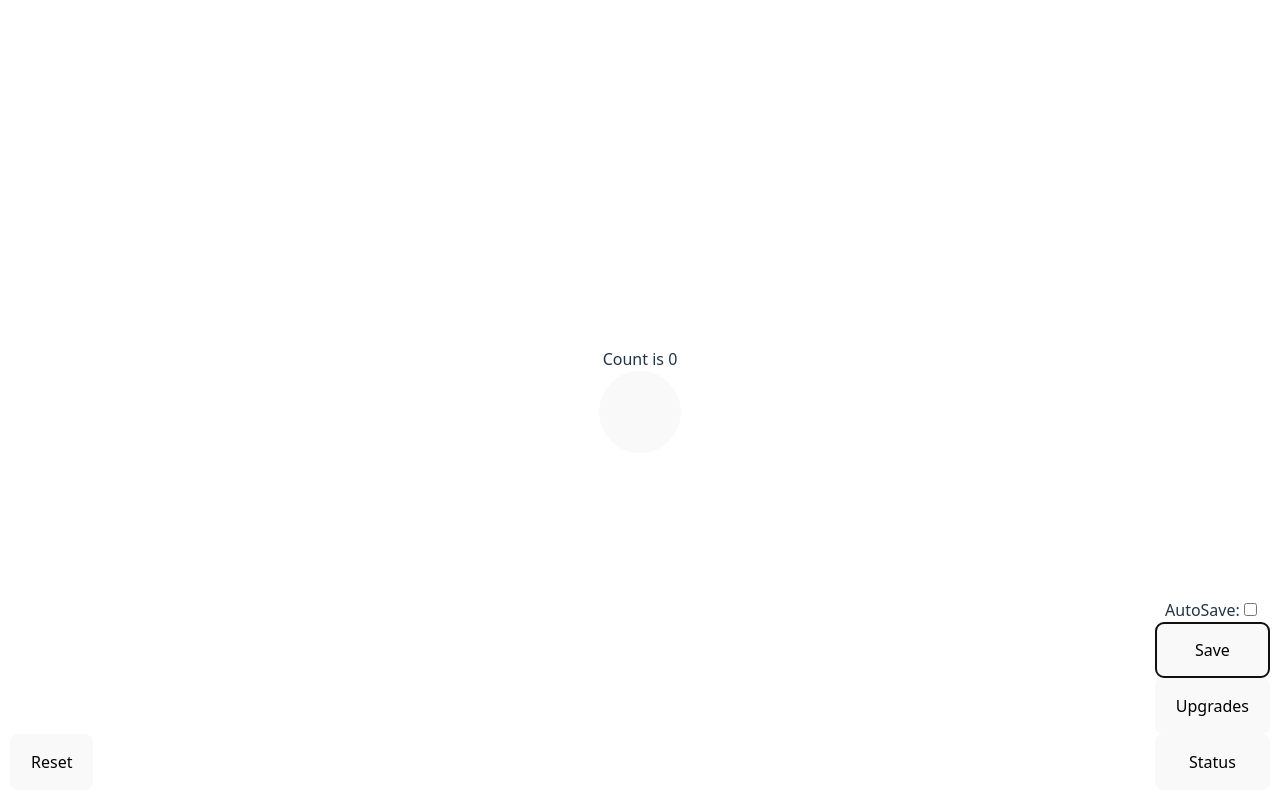
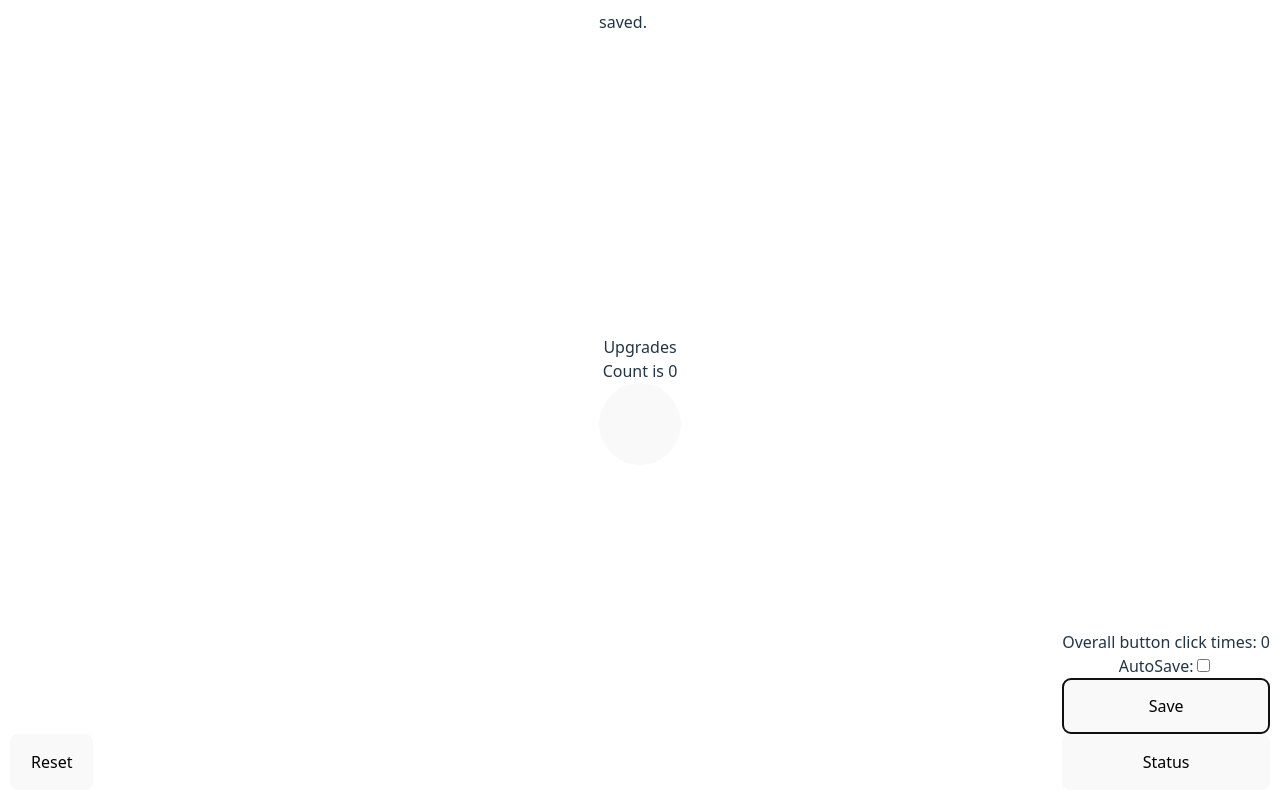
Before and after one commit to noimzip/pachinko, a website built with Vite: page index.html in a window 1280 px wide. Both pictures are taken after a click on the button "Save". Built offline with nearby package versions, Linux system fonts and the light colour scheme.

Commit message:
Feat: Recording button click counts and adding scores upon button clicks changed to variables

```diff
--- a/src/game.js
+++ b/src/game.js
@@ -1,14 +1,18 @@
 let lifetime_score; //game-lifetime-score
 let score = 0; //game-score
-let clicked_times;
+let cps = 1; //game-click-per-score
+let overall_clicked_times = 0; //game-button-clicked-times
 let lifetime_playtime; //game-lifetime-playtime
 let playtime; //game-playtime
 
 export function ButtonClick(element) {
   const counter = document.getElementById("counter");
+  const overall_main_button_clicked_times = document.getElementById("overall-main-button-clicked-times");
   const Count = () => {
-    score += 1;
+    score += cps;
+    overall_clicked_times += 1;
     counter.innerHTML = `Count is ${score}`;
+    overall_main_button_clicked_times.innerHTML = `Overall button click times: ${overall_clicked_times}`;
     //console.count("score");
     //console.log(isMultipleOfTen(score));
   }
@@ -16,11 +20,17 @@ export function ButtonClick(element) {
 }
 
 window.onload = function() {
+  const overall_main_button_clicked_times = document.getElementById("overall-main-button-clicked-times");
   const storage_score = parseInt(localStorage.getItem('score')) || 0;
+  const storage_cps = parseInt(localStorage.getItem('cps')) || 1;
+  const storage_overall_clicked_times = parseInt(localStorage.getItem('overall_clicked_times')) || 0;
   const storage_autosave = JSON.parse(localStorage.getItem('autosave'));
   score = storage_score;
+  cps = storage_cps;
+  overall_clicked_times = storage_overall_clicked_times;
   autosave.checked = storage_autosave;
   counter.innerHTML = `Count is ${score}`;
+  overall_main_button_clicked_times.innerHTML = `Overall button click times: ${overall_clicked_times}`;
 }
 
 export function GameReset(element) {
@@ -30,6 +40,8 @@ export function GameReset(element) {
       const SecondFactorConfirmReset = confirm("本当に本当にリセットしますか?");
       if (SecondFactorConfirmReset) {
         localStorage.removeItem('score');
+        localStorage.removeItem('cps');
+        localStorage.removeItem('overall_clicked_times');
         localStorage.removeItem('autosave');
         location.reload();
       }
@@ -42,21 +54,29 @@ export function GameReset(element) {
 //}
 
 export function Save(element) {
+  const saved_dialog = document.getElementById("saved-dialog");
   const TriggerSave = () => {
     localStorage.setItem('score', score);
+    localStorage.setItem('cps', cps);
+    localStorage.setItem('overall_clicked_times', overall_clicked_times);
     localStorage.setItem('autosave', autosave.checked);
-    console.log("Saved.");
+    saved_dialog.style.display = "block";
+    //console.log("Saved.");
   }
   element.addEventListener('click', TriggerSave);
+
+  const HideSavedDialog = () => {
+    saved_dialog.style.display = "none";
+  }
 
   const autosave = document.getElementById("autosave");
   let TriggerAutoSave;
   const AutoSaveConditionCheck = () => {
     if (autosave.checked) {
-      console.log("autosave_on");
-      TriggerAutoSave = setInterval(TriggerSave, 10000);
+      //console.log("autosave_on");
+      TriggerAutoSave = setInterval(TriggerSave, 60000);
     } else {
-      console.log("autosave_off");
+      //console.log("autosave_off");
       clearInterval(TriggerAutoSave);
     }
   }
--- a/src/main.js
+++ b/src/main.js
@@ -2,13 +2,23 @@ import './style.css'
 import { ButtonClick, GameReset, Save } from './game.js'
 
 document.querySelector('#app').innerHTML = `
+  <header>
+    <div id="saved-dialog">
+      saved.
+    </div>
+    <div id="upgrades-section">
+      <span class="section-title">Upgrades</span>
+      <div id="upgrades">
+      </div>
+    </div>
+  </header>
   <div>
     <div id="counter"></div>
     <button id="main-button" type="button"></button>
     <div id="buttons" class="right bottom">
+      <div id="overall-main-button-clicked-times"></div>
       <label>AutoSave:<input id="autosave" type="checkbox" checked></label>
       <button id="save-button" type="button">Save</button>
-      <button id="upgrade-button" type="button">Upgrades</button>
       <button id="status-button" type="button">Status</button>
     </div>
     <button id="reset-button" class="left bottom" type="button">Reset</button>
--- a/src/style.css
+++ b/src/style.css
@@ -61,6 +61,13 @@ h1 {
 
 .read-the-docs {
   color: #888;
+}
+
+#saved-dialog {
+  display: none;
+  position: absolute;
+  margin-top: 10px;
+  top: 0;
 }
 
 button {
```
